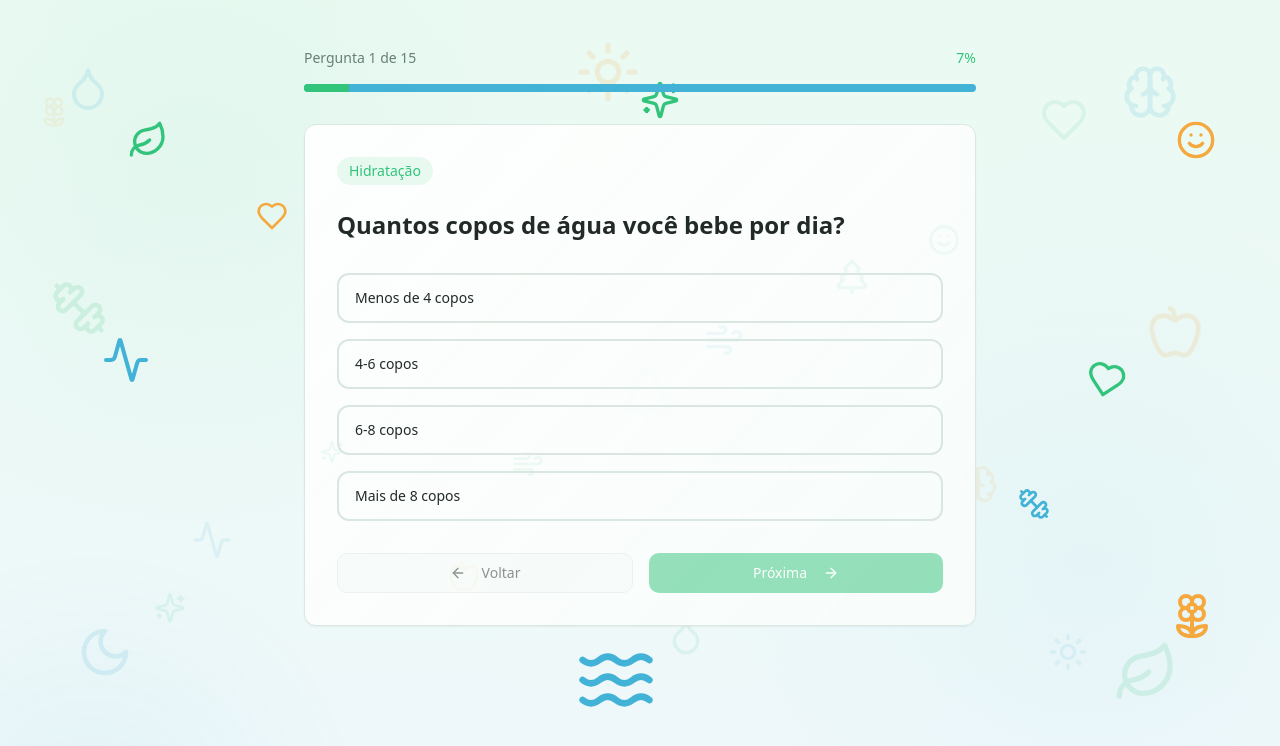
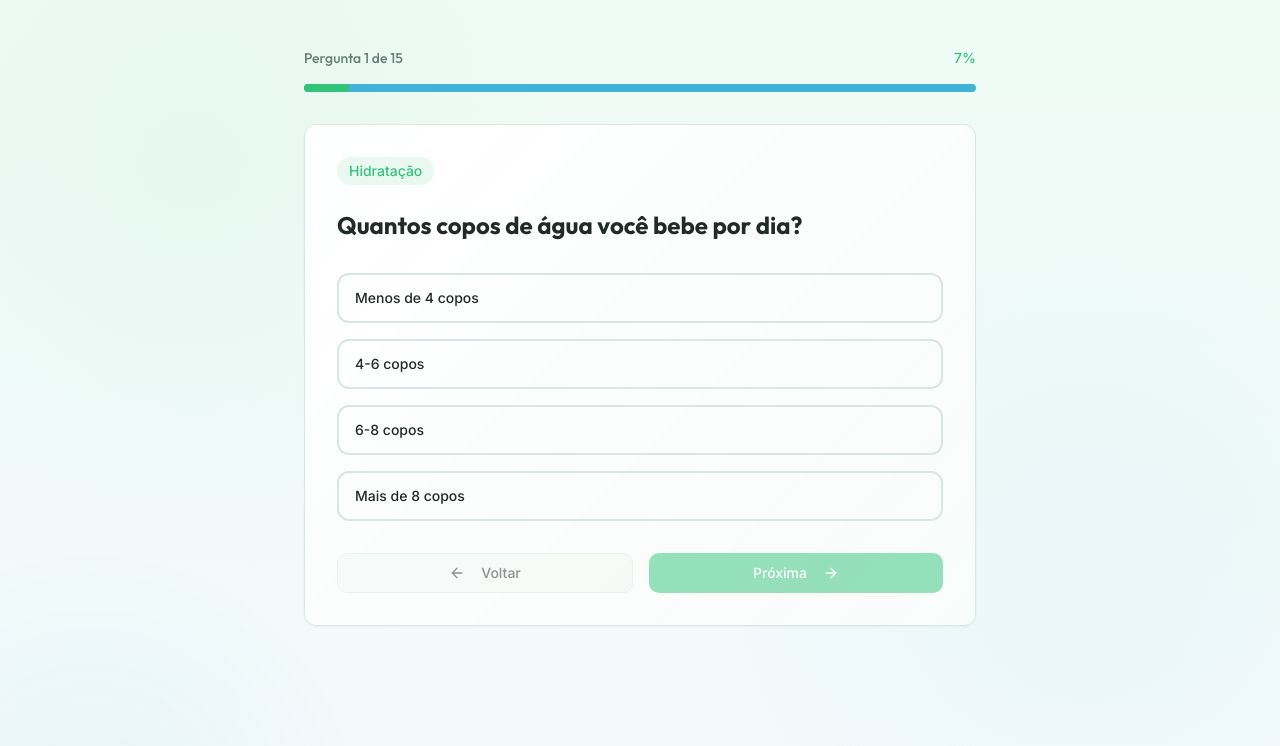
Before and after one commit to alexsandrosoficial-beep/avaliacao-saude-vivabem, a React (Vite) app: page /quiz in a window 1280 px wide. Shown: the top 746 px of the page. Built offline with nearby package versions, Linux system fonts and the light colour scheme; the HTML template or start-up script is replaced by a standard one.

Commit message:
Refatorar visual e fontes do site
Remove ícones decorativos e atualiza fontes para 'Outfit' e 'Inter', aprimorando o design com gradientes e sombras para um visual mais moderno e alinhado ao tema de saúde e bem-estar.

```diff
--- a/index.html
+++ b/index.html
@@ -7,6 +7,10 @@
     <meta name="description" content="Descubra seu índice de bem-estar através de uma avaliação personalizada. Receba recomendações específicas para melhorar sua saúde e qualidade de vida.">
     <meta name="author" content="Viva Bem" />
 
+    <!-- Google Fonts -->
+    <link rel="preconnect" href="https://fonts.googleapis.com">
+    <link rel="preconnect" href="https://fonts.gstatic.com" crossorigin>
+    <link href="https://fonts.googleapis.com/css2?family=Inter:wght@300;400;500;600;700;800&family=Outfit:wght@400;500;600;700;800;900&display=swap" rel="stylesheet">
 
 
     <meta property="og:type" content="website" />
--- a/src/components/WellnessDecorations.tsx
+++ /dev/null
@@ -1,77 +0,0 @@
-import {
-  Heart,
-  Activity,
-  Sparkles,
-  Sun,
-  Moon,
-  Droplet,
-  Apple,
-  Dumbbell,
-  Brain,
-  Smile,
-  Wind,
-  Leaf,
-  Flower2,
-  TreePine,
-  Waves
-} from "lucide-react";
-
-const WellnessDecorations = () => {
-  return (
-    <div className="absolute inset-0 overflow-hidden pointer-events-none z-0">
-      {/* Top Left - Hydration & Nature */}
-      <Droplet className="absolute top-[8%] left-[5%] w-12 h-12 text-secondary opacity-15" />
-      <Leaf className="absolute top-[15%] left-[10%] w-10 h-10 text-primary opacity-12" />
-      <Flower2 className="absolute top-[12%] left-[3%] w-8 h-8 text-accent opacity-10" />
-
-      {/* Top Center - Energy & Wellness */}
-      <Sun className="absolute top-[5%] left-[45%] w-16 h-16 text-accent opacity-15" />
-      <Sparkles className="absolute top-[10%] left-[50%] w-10 h-10 text-primary opacity-12" />
-
-      {/* Top Right - Mental Health */}
-      <Brain className="absolute top-[8%] right-[8%] w-14 h-14 text-secondary opacity-15" />
-      <Smile className="absolute top-[15%] right-[5%] w-10 h-10 text-accent opacity-12" />
-      <Heart className="absolute top-[12%] right-[15%] w-12 h-12 text-primary opacity-10" />
-
-      {/* Middle Left - Fitness */}
-      <Dumbbell className="absolute top-[35%] left-[4%] w-14 h-14 text-primary opacity-15" />
-      <Activity className="absolute top-[42%] left-[8%] w-12 h-12 text-secondary opacity-12" />
-
-      {/* Middle Center - Nature Elements */}
-      <TreePine className="absolute top-[45%] left-[48%] w-16 h-16 text-primary opacity-10" />
-      <Wind className="absolute top-[40%] left-[55%] w-10 h-10 text-secondary opacity-8" />
-
-      {/* Middle Right - Nutrition & Health */}
-      <Apple className="absolute top-[38%] right-[6%] w-14 h-14 text-accent opacity-15" />
-      <Heart className="absolute top-[45%] right-[12%] w-10 h-10 text-primary opacity-12 rotate-12" />
-
-      {/* Bottom Left - Sleep & Rest */}
-      <Moon className="absolute bottom-[15%] left-[6%] w-14 h-14 text-secondary opacity-15" />
-      <Sparkles className="absolute bottom-[22%] left-[12%] w-8 h-8 text-primary opacity-10" />
-
-      {/* Bottom Center - Wellness Flow */}
-      <Waves className="absolute bottom-[10%] left-[45%] w-20 h-20 text-secondary opacity-12" />
-      <Droplet className="absolute bottom-[18%] left-[52%] w-10 h-10 text-primary opacity-10" />
-
-      {/* Bottom Right - Nature & Energy */}
-      <Leaf className="absolute bottom-[12%] right-[8%] w-16 h-16 text-primary opacity-15" />
-      <Flower2 className="absolute bottom-[20%] right-[5%] w-12 h-12 text-accent opacity-12" />
-      <Sun className="absolute bottom-[16%] right-[15%] w-10 h-10 text-secondary opacity-10" />
-
-      {/* Additional scattered elements for visual richness */}
-      <Heart className="absolute top-[25%] left-[20%] w-8 h-8 text-accent opacity-8" />
-      <Sparkles className="absolute top-[55%] left-[25%] w-6 h-6 text-primary opacity-8" />
-      <Activity className="absolute top-[65%] left-[15%] w-10 h-10 text-secondary opacity-10" />
-
-      <Smile className="absolute top-[28%] right-[25%] w-8 h-8 text-primary opacity-8" />
-      <Brain className="absolute top-[58%] right-[22%] w-10 h-10 text-accent opacity-10" />
-      <Dumbbell className="absolute bottom-[35%] right-[18%] w-8 h-8 text-secondary opacity-8" />
-
-      <Apple className="absolute top-[70%] left-[35%] w-8 h-8 text-accent opacity-8" />
-      <Wind className="absolute bottom-[40%] left-[40%] w-8 h-8 text-primary opacity-8" />
-      <TreePine className="absolute top-[32%] left-[65%] w-10 h-10 text-primary opacity-8" />
-    </div>
-  );
-};
-
-export default WellnessDecorations;
--- a/src/index.css
+++ b/src/index.css
@@ -38,16 +38,17 @@ All colors MUST be HSL.
 
     --radius: 0.75rem;
 
-    --gradient-hero: linear-gradient(135deg, hsl(150 70% 90% / 0.8) 0%, hsl(195 70% 90% / 0.6) 50%, hsl(280 60% 92% / 0.4) 100%);
-    --gradient-wellness: radial-gradient(circle at 20% 50%, hsl(150 60% 48% / 0.15) 0%, transparent 50%),
-                         radial-gradient(circle at 80% 80%, hsl(195 65% 55% / 0.15) 0%, transparent 50%),
-                         radial-gradient(circle at 40% 90%, hsl(35 90% 60% / 0.1) 0%, transparent 40%);
-    --gradient-card: linear-gradient(135deg, hsl(0 0% 100% / 0.9), hsl(150 40% 98% / 0.95));
-    --gradient-quiz: linear-gradient(180deg, hsl(150 60% 95%) 0%, hsl(195 60% 96%) 100%);
+    --gradient-hero: linear-gradient(135deg, hsl(150 70% 90% / 0.9) 0%, hsl(195 70% 90% / 0.7) 50%, hsl(280 60% 92% / 0.5) 100%);
+    --gradient-wellness: radial-gradient(circle at 20% 50%, hsl(150 60% 48% / 0.2) 0%, transparent 50%),
+                         radial-gradient(circle at 80% 80%, hsl(195 65% 55% / 0.2) 0%, transparent 50%),
+                         radial-gradient(circle at 40% 90%, hsl(35 90% 60% / 0.15) 0%, transparent 40%);
+    --gradient-card: linear-gradient(135deg, hsl(0 0% 100% / 0.95), hsl(150 40% 98% / 1));
+    --gradient-quiz: linear-gradient(180deg, hsl(150 60% 96%) 0%, hsl(195 60% 97%) 100%);
 
-    --shadow-soft: 0 2px 20px hsl(150 60% 48% / 0.1);
-    --shadow-medium: 0 8px 30px hsl(150 60% 48% / 0.15);
-    --shadow-glow: 0 0 40px hsl(150 60% 48% / 0.2);
+    --shadow-soft: 0 4px 24px hsl(150 60% 48% / 0.12);
+    --shadow-medium: 0 8px 40px hsl(150 60% 48% / 0.18);
+    --shadow-glow: 0 0 50px hsl(150 60% 48% / 0.25);
+    --shadow-card: 0 2px 16px hsl(150 60% 48% / 0.08);
 
     --transition-smooth: all 0.3s cubic-bezier(0.4, 0, 0.2, 1);
   }
@@ -100,7 +101,11 @@ All colors MUST be HSL.
   }
 
   body {
-    @apply bg-background text-foreground;
+    @apply bg-background text-foreground font-sans;
+  }
+
+  h1, h2, h3, h4, h5, h6 {
+    @apply font-display;
   }
 }
 
--- a/src/pages/Quiz.tsx
+++ b/src/pages/Quiz.tsx
@@ -7,7 +7,6 @@ import { RadioGroup, RadioGroupItem } from "@/components/ui/radio-group";
 import { Label } from "@/components/ui/label";
 import { ArrowLeft, ArrowRight, CheckCircle2 } from "lucide-react";
 import { toast } from "sonner";
-import WellnessDecorations from "@/components/WellnessDecorations";
 
 interface Question {
   id: string;
@@ -247,7 +246,6 @@ const Quiz = () => {
 
   return (
     <div className="min-h-screen quiz-background py-12 px-4">
-      <WellnessDecorations />
       <div className="content-wrapper max-w-2xl mx-auto">
         <div className="mb-8 animate-fade-in">
           <div className="flex items-center justify-between mb-4">
--- a/tailwind.config.ts
+++ b/tailwind.config.ts
@@ -13,6 +13,10 @@ export default {
       },
     },
     extend: {
+      fontFamily: {
+        sans: ['Inter', 'system-ui', 'sans-serif'],
+        display: ['Outfit', 'Inter', 'system-ui', 'sans-serif'],
+      },
       colors: {
         border: "hsl(var(--border))",
         input: "hsl(var(--input))",
@@ -58,6 +62,7 @@ export default {
         'soft': 'var(--shadow-soft)',
         'medium': 'var(--shadow-medium)',
         'glow': 'var(--shadow-glow)',
+        'card': 'var(--shadow-card)',
       },
       transitionProperty: {
         'smooth': 'var(--transition-smooth)',
```
Also changed, not shown: src/pages/Index.tsx (+16 -18 lines).
